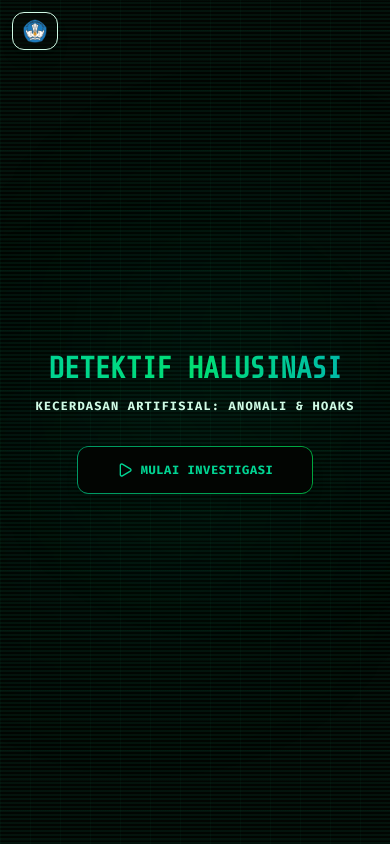
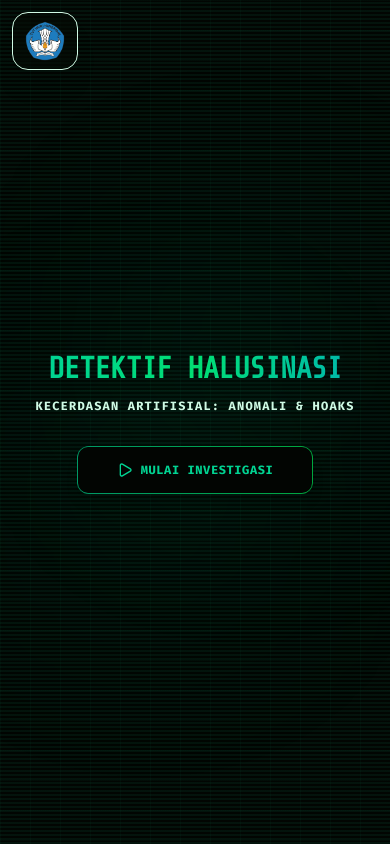
Before and after one commit to glenrioariesto/detektif-halusinasi-teks-challenge, a React (Vite) app: page / in a window 390 px wide. Built offline with nearby package versions, Linux system fonts and the light colour scheme.

Commit message:
design: increase responsive size of logo-pusbuk.webp on mobile and set favicon link in index.html

```diff
--- a/index.html
+++ b/index.html
@@ -3,7 +3,8 @@
   <head>
     <meta charset="UTF-8" />
     <meta name="viewport" content="width=device-width, initial-scale=1.0" />
-    <title>Detektif Halusinasi KA: Temukan Anomali Rekayasa</title>
+    <link rel="icon" type="image/webp" href="/assets/logo-pusbuk.webp" />
+    <title>Detektif Halusinasi Faktual KA: Melacak Kebohongan Teks</title>
   </head>
   <body class="bg-[#090d16] text-slate-100 overflow-hidden select-none">
     <div id="root"></div>
--- a/src/pages/splash/SplashPage.tsx
+++ b/src/pages/splash/SplashPage.tsx
@@ -14,11 +14,11 @@ export function SplashPage({ onStart }: SplashPageProps) {
       <div className="absolute bottom-1/4 right-1/4 w-72 h-72 md:w-96 md:h-96 bg-emerald-600/5 rounded-full blur-[100px] pointer-events-none"></div>
 
       {/* Pusbuk Logo on Absolute Top Left - Responsive Size */}
-      <div className="absolute top-3 left-3 sm:top-5 sm:left-5 z-50 flex items-center bg-[#050b05]/60 border border-emerald-955 px-2.5 py-1.5 rounded-xl shadow-lg shrink-0">
+      <div className="absolute top-3 left-3 sm:top-5 sm:left-5 z-50 flex items-center bg-[#050b05]/60 border border-emerald-955 px-3 py-2 rounded-2xl shadow-xl shrink-0 animate-fadeIn">
         <img
           src={logoPusbuk}
           alt="Logo Pusbuk"
-          className="h-6 sm:h-8 md:h-10 w-auto object-contain"
+          className="h-10 sm:h-14 md:h-16 w-auto object-contain"
         />
       </div>
 
```
